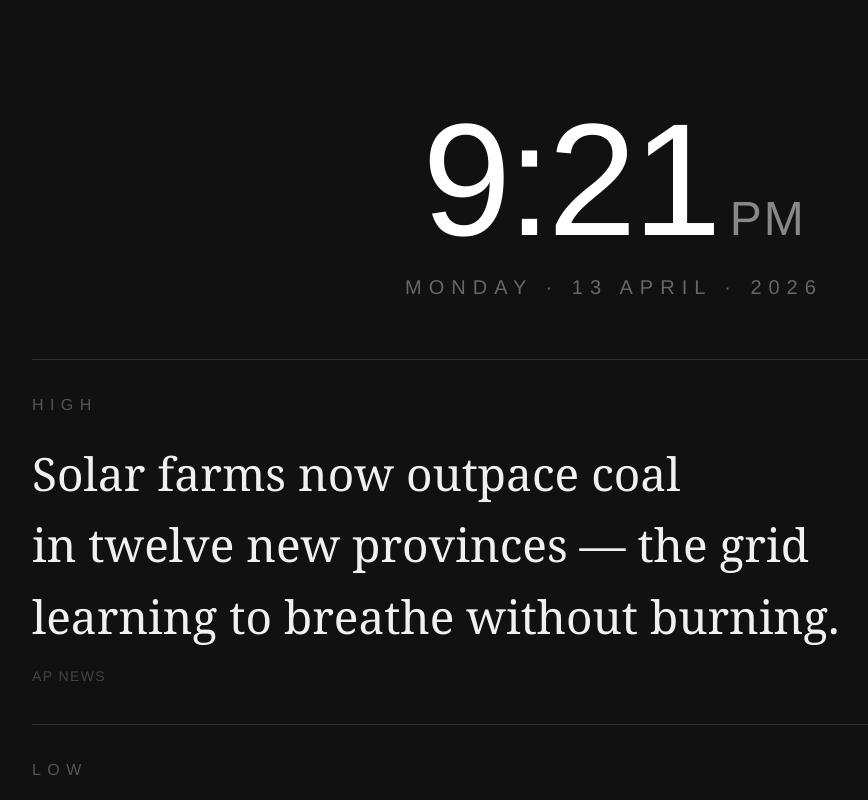
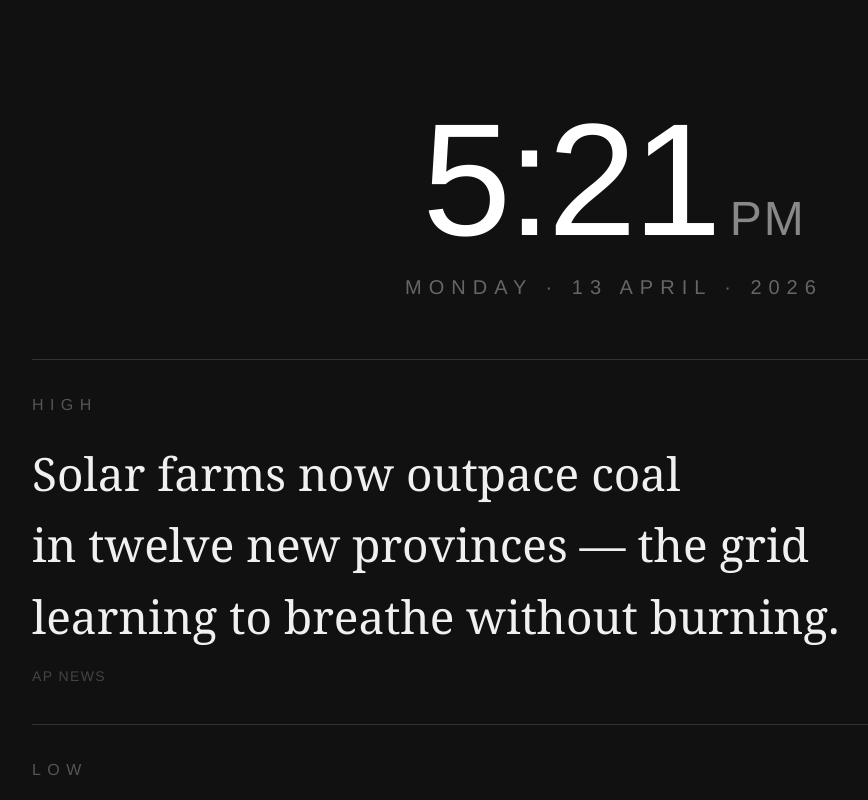
Before and after one commit to nh-entryway/frame-art, a Next.js app: page /poem in a window 1280 px wide. Shown: the top 800 px of the page, without its empty margins (88-956 px from the left). Built offline with nearby package versions, Linux system fonts and the light colour scheme.

Commit message:
Fix timezone to Eastern Time + swap preview size note

```diff
--- a/app/poem/page.js
+++ b/app/poem/page.js
@@ -1,9 +1,11 @@
 export const dynamic = 'force-dynamic';
 
 export default function PoemPage() {
+  // Force Eastern Time (server runs in UTC)
   const now = new Date();
-  const hour = now.getHours();
-  const minute = now.getMinutes();
+  const eastern = new Date(now.toLocaleString('en-US', { timeZone: 'America/New_York' }));
+  const hour = eastern.getHours();
+  const minute = eastern.getMinutes();
   const ampm = hour >= 12 ? 'PM' : 'AM';
   const displayHour = hour % 12 || 12;
   const displayMinute = minute.toString().padStart(2, '0');
@@ -116,7 +118,7 @@ export default function PoemPage() {
         <span style={styles.time}>{displayHour}:{displayMinute}</span>
         <span style={styles.ampm}>{ampm}</span>
         <div style={styles.dateText}>
-          {dayNames[now.getDay()]} · {now.getDate()} {monthNames[now.getMonth()]} · {now.getFullYear()}
+          {dayNames[eastern.getDay()]} · {eastern.getDate()} {monthNames[eastern.getMonth()]} · {eastern.getFullYear()}
         </div>
       </div>
 
```
